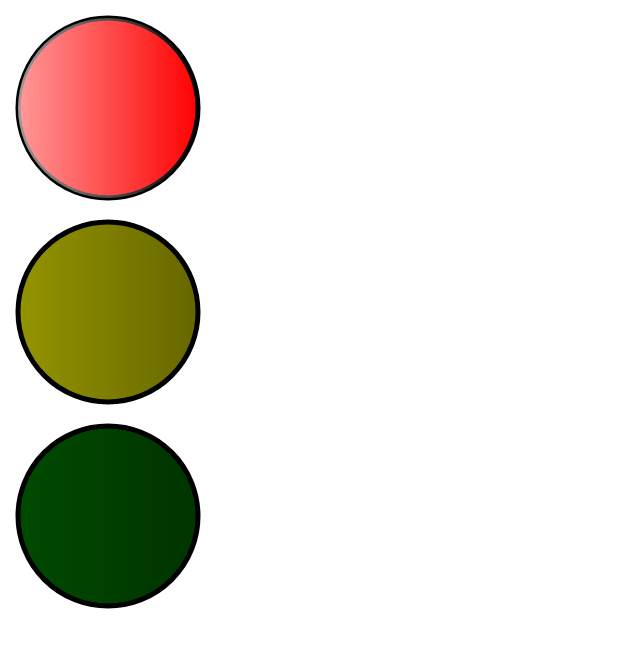
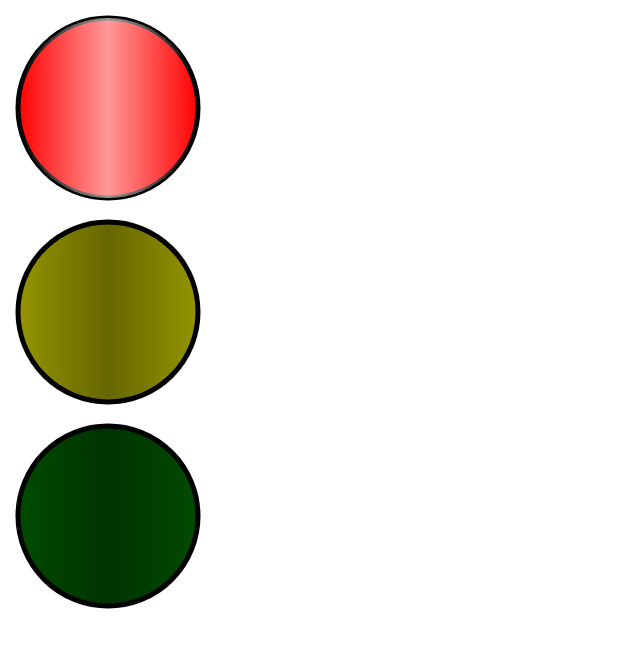
Before and after one commit to cybear/red-yellow-green, a Next.js app: page /status in a window 1280 px wide. Shown: the top 648 px of the page, without its empty margins (0-640 px from the left). Built offline with nearby package versions, Linux system fonts and the light colour scheme.

Commit message:
Tweak highlight

```diff
--- a/src/components/Light.tsx
+++ b/src/components/Light.tsx
@@ -11,12 +11,14 @@ const Light: React.FC<LightProps> = ({ color, isActive, onClick }) => {
     <svg width="200" height="200" onClick={onClick}>
       <defs>
         <linearGradient id="Highlight">
-          <stop stopColor='#fff' offset="0%" />
-          <stop stopColor="#fff" stopOpacity="0" offset="100%" />
+          <stop stopColor='#fff' stopOpacity="0" offset="0%" />
+          <stop stopColor="#fff" stopOpacity="1" offset="50%" />
+          <stop stopColor='#fff' stopOpacity="0" offset="100%" />
         </linearGradient>
         <linearGradient id="Shadow">
           <stop stopColor='#000' stopOpacity="0.7" offset="0%" />
-          <stop stopColor="#000" stopOpacity="1" offset="100%" />
+          <stop stopColor="#000" stopOpacity="1" offset="50%" />
+          <stop stopColor='#000' stopOpacity="0.7" offset="100%" />
         </linearGradient>
       </defs>
       <circle
```
